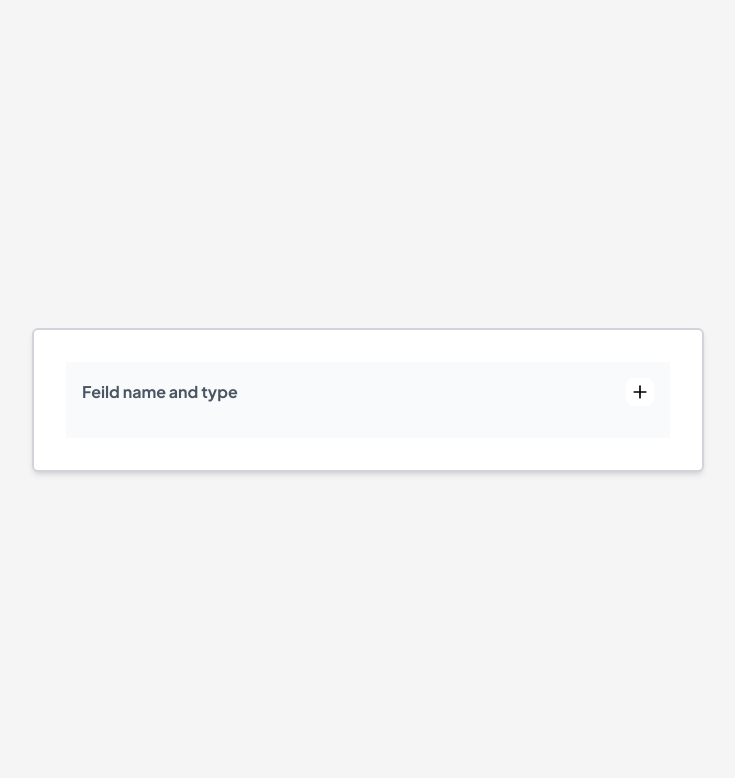
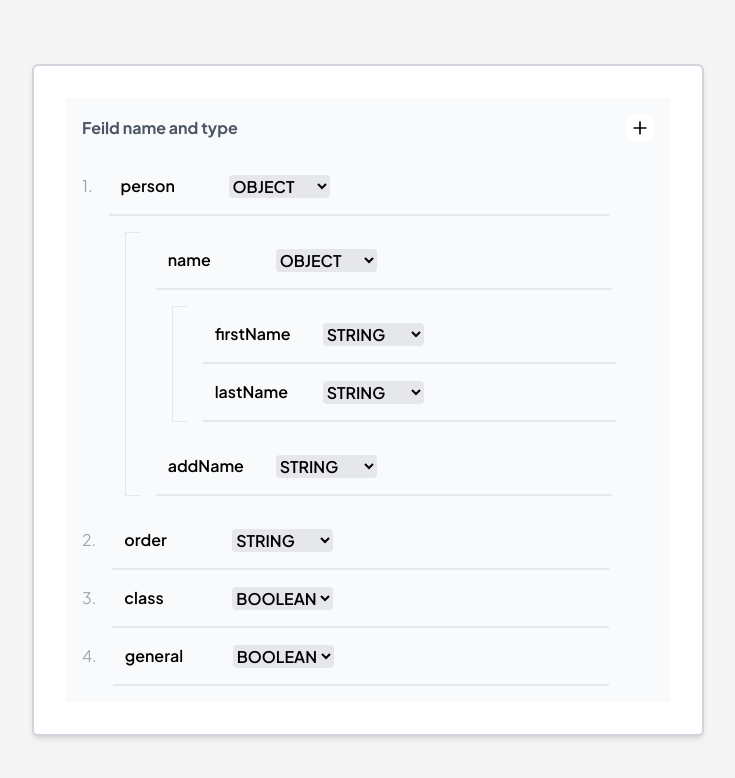
Before and after one commit to Saurabhdaswant/project, a Next.js app: page / in a window 1280 px wide. Shown: the top 778 px of the page, without its empty margins (272-1007 px from the left). Built offline with nearby package versions, Linux system fonts and the light colour scheme.

Commit message:
fix : update parent list after adding new item

```diff
--- a/pages/index.js
+++ b/pages/index.js
@@ -1,5 +1,6 @@
 import { Plus, Trash2 } from "react-feather";
-import { useState } from "react";
+import { v4 as uuidv4 } from "uuid";
+import { useEffect, useState } from "react";
 
 const Item = ({ idx, item, removeItem, handleEdit }) => {
   const [showEditOptions, setShowEditOptions] = useState(false);
@@ -7,7 +8,7 @@ const Item = ({ idx, item, removeItem, handleEdit }) => {
   const [currItem, setCurrItem] = useState(item);
   const [isRequired, setIsRequired] = useState(currItem?.isRequired);
 
-  const [list, setList] = useState({ children: [] });
+  const [list, setList] = useState({ children: item.children });
 
   const clickHandler = (item) => {
     const newItem = {
@@ -34,12 +35,10 @@ const Item = ({ idx, item, removeItem, handleEdit }) => {
     );
 
     const newChildren = [...list.children];
-    newChildren[childIndex] = {
-      ...newChildren[childIndex],
-      isRequired: isRequired,
-    };
+    newChildren[childIndex] = currItem;
 
     setList({ children: newChildren });
+    handleEdit({ ...item, children: newChildren });
   };
 
   return (
@@ -49,7 +48,7 @@ const Item = ({ idx, item, removeItem, handleEdit }) => {
         onMouseLeave={() => setShowEditOptions(false)}
         className={`flex items-center justify-between  w-full `}
       >
-        <div className=" hover:bg-gray-200 py-1 border-b-2    flex items-center justify-between w-11/12">
+        <div className=" hover:bg-gray-200 py-4 border-b-2  px-2   flex items-center justify-between w-11/12">
           <div className="flex items-center ">
             <input
               value={currItem?.name}
@@ -124,9 +123,9 @@ const Item = ({ idx, item, removeItem, handleEdit }) => {
         </div>
       </div>
 
-      {list?.children.length > 0 ? (
-        <div className=" p-4 ">
-          {list.children.map((item, idx) => {
+      {list?.children?.length > 0 ? (
+        <div className=" p-4 pr-0 ">
+          {list?.children?.map((item, idx) => {
             return (
               <div key={idx}>
                 <div
@@ -164,8 +163,67 @@ const Item = ({ idx, item, removeItem, handleEdit }) => {
 
 export default function Home() {
   const [list, setList] = useState({
-    children: [],
+    children: [
+      {
+        id: "person",
+        name: "person",
+        type: "object",
+        isRequired: true,
+        children: [
+          {
+            id: "name",
+            name: "name",
+            type: "object",
+            isRequired: true,
+            children: [
+              {
+                id: "firstName",
+                name: "firstName",
+                type: "string",
+                isRequired: true,
+              },
+              {
+                id: "lastName",
+                name: "lastName",
+                type: "string",
+                isRequired: true,
+              },
+            ],
+          },
+          {
+            id: "addName",
+            name: "addName",
+            type: "string",
+            isRequired: false,
+          },
+        ],
+      },
+      {
+        id: "order",
+        name: "order",
+        type: "string",
+        isRequired: true,
+      },
+      {
+        id: "class",
+        name: "class",
+        type: "boolean",
+        isRequired: true,
+      },
+      {
+        id: "general",
+        name: "general",
+        type: "boolean",
+        isRequired: true,
+      },
+    ],
   });
+
+  // useEffect(() => {
+  //   if (typeof window !== "undefined") {
+  //     setList(JSON.parse(localStorage.getItem("tree")));
+  //   }
+  // }, []);
 
   const clickHandler = () => {
     const newItem = {
@@ -190,6 +248,13 @@ export default function Home() {
 
     list.children[itemIndex] = currItem;
     setList({ children: [...list.children] });
+
+    if (typeof window !== "undefined") {
+      localStorage.setItem(
+        "tree",
+        JSON.stringify({ children: [...list.children] })
+      );
+    }
   };
 
   return (
@@ -206,10 +271,10 @@ export default function Home() {
             </button>
           </div>
           <main>
-            {list.children.map((item, idx) => {
+            {list?.children?.map((item, idx) => {
               return (
-                <div key={idx} className="flex    ">
-                  <p className="text-gray-400 py-2 ">{idx + 1}.</p>
+                <div key={idx} className="flex  items-start  gap-4  ">
+                  <p className="text-gray-400 py-4  ">{idx + 1}.</p>
 
                   <Item
                     idx={idx}
```
